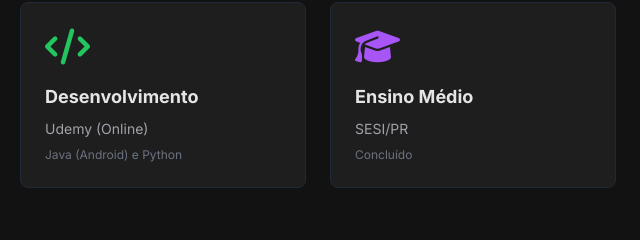
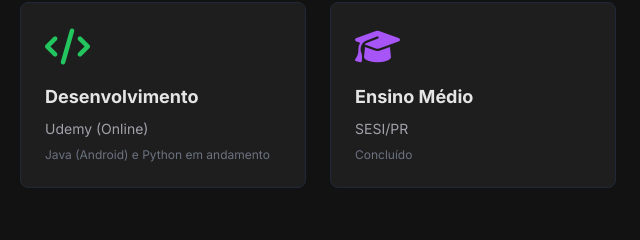
Before and after one commit to cesarkali/portifolio, a plain HTML site: page index.html in a window 1280 px wide. Shown: the part 2598-2838 px from the top of the page, 632-1272 px from the left. Drawn offline with nearby package versions, Linux system fonts and the light colour scheme.

Commit message:
Update index.html

```diff
--- a/index.html
+++ b/index.html
@@ -330,7 +330,7 @@
                     <div class="text-green-500 text-4xl mb-4"><i class="fas fa-code"></i></div>
                     <h3 class="font-bold text-lg mb-2">Desenvolvimento</h3>
                     <p class="text-tech-muted text-sm">Udemy (Online)</p>
-                    <p class="text-xs text-gray-500 mt-2">Java (Android) e Python</p>
+                    <p class="text-xs text-gray-500 mt-2">Java (Android) e Python em andamento</p>
                 </div>
                 <div class="bg-tech-card p-6 rounded-lg border border-gray-800 hover:border-purple-500 transition-all hover:-translate-y-2 reveal delay-100">
                     <div class="text-purple-500 text-4xl mb-4"><i class="fas fa-graduation-cap"></i></div>
```
